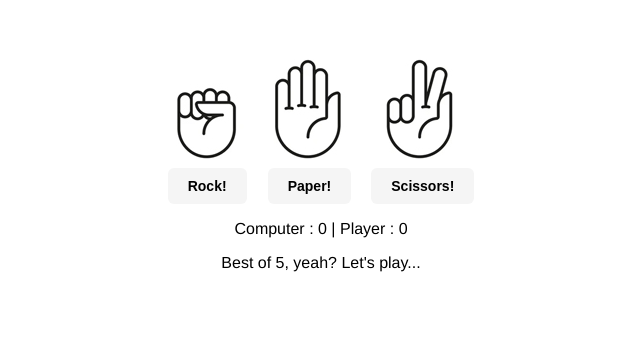
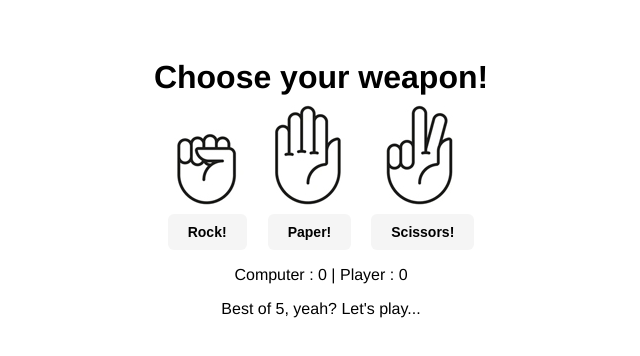
Before and after one commit to JFerrettUK/roc-pap-sci, a plain HTML site: page index.html in a window 1280 px wide. Shown: the part 182-538 px from the top of the page, without its empty margins (319-959 px from the left). Drawn offline with Linux system fonts and the light colour scheme.

Commit message:
Test update to roc-pap-sci

```diff
--- a/index.html
+++ b/index.html
@@ -4,9 +4,9 @@
     <title>Rock | Paper | Scissors</title>
     <script src="rocpapsci.js" defer></script>
     <link href="style.css" rel="stylesheet">
-
 </head>
 <body>
+    <h1>Choose your weapon!</h1>
     <div class="btn-group">
         <div class="rock">
             <img src="rock.jpg" alt="Rock!">
--- a/style.css
+++ b/style.css
@@ -4,7 +4,7 @@ body {
     min-height:90vh;
 }
 
-.rpshead {
+.rpshead, h1 {
     text-align: center;
 }
 
@@ -13,11 +13,13 @@ body {
     justify-content: center;
     align-items: center;
     height: 120px;
+    margin-top: 13px;
 }
 
 div {
     text-align: center;
 }
+
 
 #rocBtn, #sciBtn, #papBtn {
     font-weight: bold;
```
